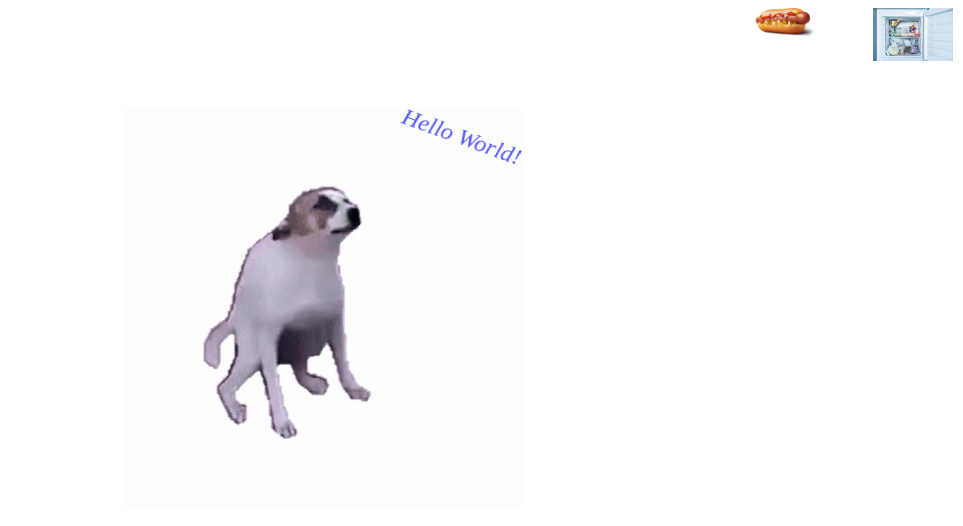
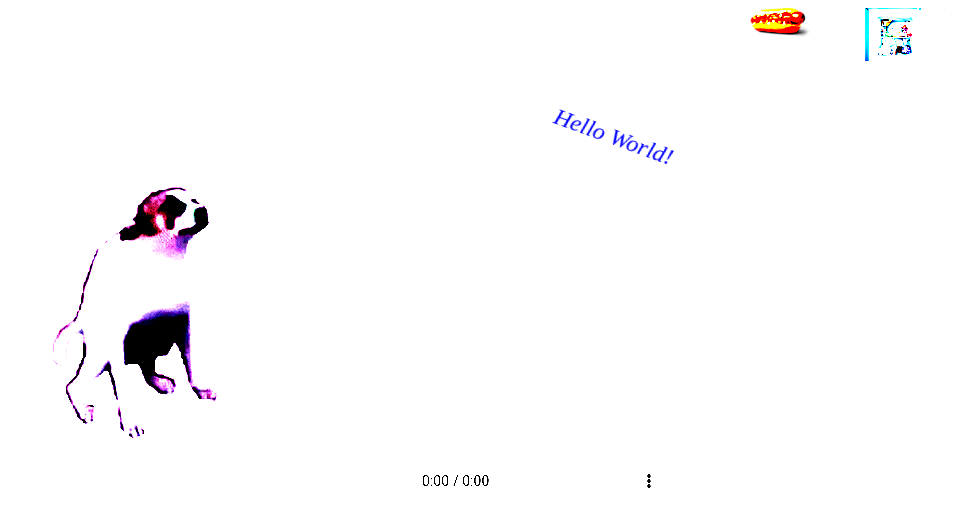
Before and after one commit to mattp91/helloWorld, a website: page index.html in a window 1280 px wide. Shown: the whole page, without its empty margins (317-1280 px from the left). Drawn offline with Linux system fonts and the light colour scheme.

Commit message:
🥷 make him danceeeee

```diff
--- a/css/styles.css
+++ b/css/styles.css
@@ -1,5 +1,9 @@
+body {
+  filter: contrast(10);
+}
+
 .hotdog {
-  background-image: url('../images/hotdog.png');
+  background-image: url("../images/hotdog.png");
   background-size: contain;
   background-repeat: no-repeat;
   width: 100px;
@@ -50,7 +54,7 @@ nav {
 }
 
 .freezer {
-  background-image: url('../images/freezer.jpg');
+  background-image: url("../images/freezer.jpg");
   background-size: contain;
   background-repeat: no-repeat;
   position: absolute;
--- a/index.html
+++ b/index.html
@@ -15,6 +15,7 @@
       <div class="wow">
         <img class="doggo" src="images/doggo.gif" alt="good boy!">
         <i class="doggo-text">Hello World!</i>
+        <audio src="audio/dog-in-da-freeza.mp3" controls autoplay loop></audio>
       </div>
     </main>
     <link rel="stylesheet" href="css/styles.css">
```
Also changed, not shown: 1 other file.
